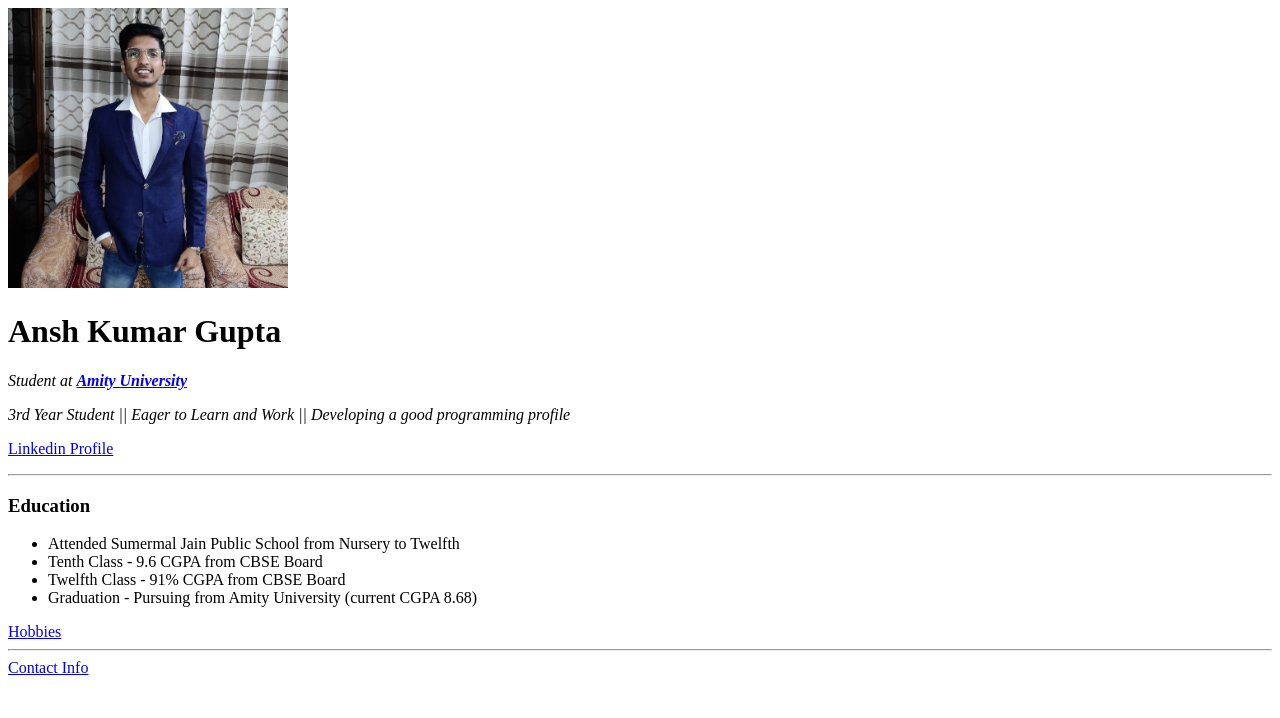
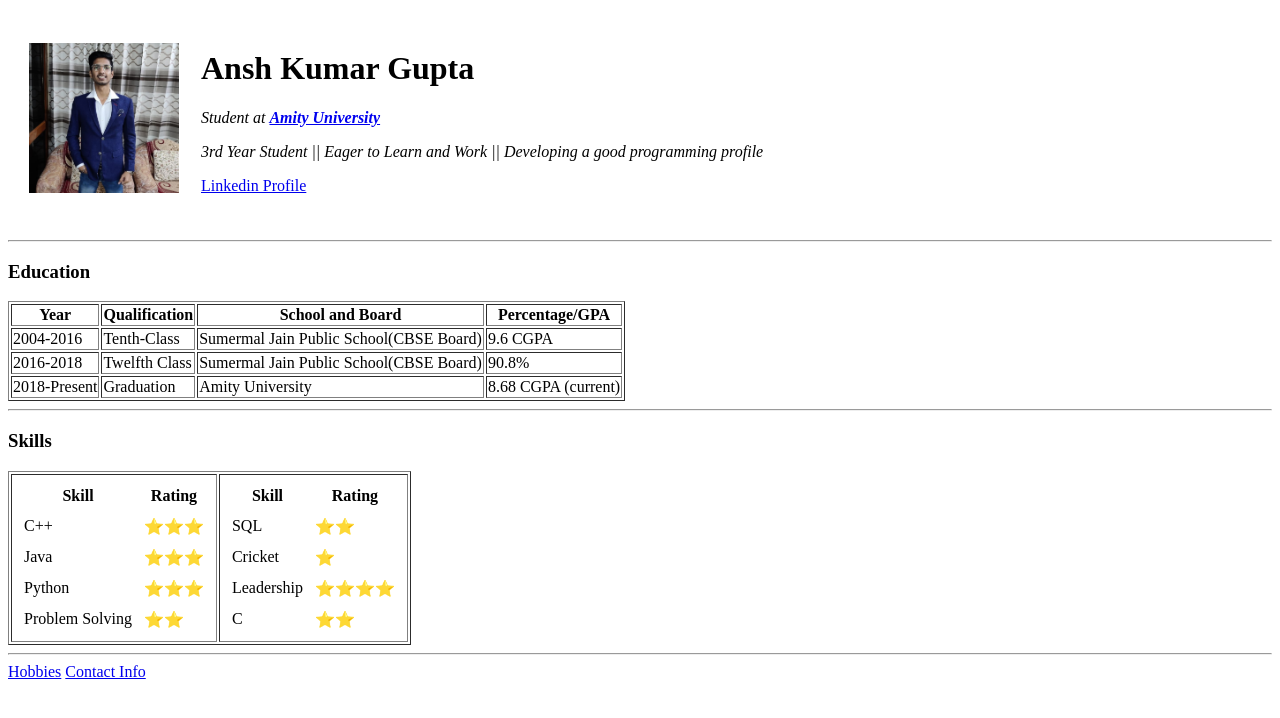
Before and after one commit to Ansh7899/Portfolio-with-basic-HTML-and-CSS, a plain HTML site: page index.html in a window 1280 px wide. Drawn offline with Linux system fonts and the light colour scheme.

Commit message:
Html Complete Section used

```diff
--- a/index.html
+++ b/index.html
@@ -7,23 +7,104 @@
 </head>
 
 <body>
-  <img src="WhatsApp Image 2020-12-29 at 23.49.15.jpeg" alt="Ansh's Profile Picture" style="width:280px;height:280px;">
-  <h1>Ansh Kumar Gupta</h1>
-  <p><em>Student at <strong><a href="https://www.amity.edu/">Amity University</a></strong></em></p>
-  <p><em>3rd Year Student || Eager to Learn and Work || Developing a good programming profile</em></p>
-  <p><a href="https://www.linkedin.com/in/ansh-kumar-gupta-144123197/">Linkedin Profile</a></p>
+  <table cellspacing=20>
+    <tr>
+      <td><img src="WhatsApp Image 2020-12-29 at 23.49.15.jpeg" alt="Ansh's Profile Picture" style="width:150px;height:150px;"></td>
+      <td>
+        <h1>Ansh Kumar Gupta</h1>
+        <p><em>Student at <strong><a href="https://www.amity.edu/">Amity University</a></strong></em></p>
+        <p><em>3rd Year Student || Eager to Learn and Work || Developing a good programming profile</em></p>
+        <p><a href="https://www.linkedin.com/in/ansh-kumar-gupta-144123197/">Linkedin Profile</a></p>
+      </td>
+    </tr>
+  </table>
   <hr>
   <h3>Education</h3>
-  <ul>
-    <li>Attended Sumermal Jain Public School from Nursery to Twelfth</li>
-    <li>Tenth Class - 9.6 CGPA from CBSE Board </li>
-    <li>Twelfth Class - 91% CGPA from CBSE Board</li>
-    <li>Graduation - Pursuing from Amity University (current CGPA 8.68)</li>
-  </ul>
+  <table border=1>
+    <thead>
+      <th>Year</th>
+      <th>Qualification</th>
+      <th>School and Board</th>
+      <th>Percentage/GPA</th>
+    </thead>
+    <tbody>
+      <tr>
+        <td>2004-2016</td>
+        <td>Tenth-Class</td>
+        <td>Sumermal Jain Public School(CBSE Board)</td>
+        <td>9.6 CGPA</td>
+      </tr>
+      <tr>
+        <td>2016-2018</td>
+        <td>Twelfth Class</td>
+        <td>Sumermal Jain Public School(CBSE Board)</td>
+        <td>90.8%</td>
+      </tr>
+      <tr>
+        <td>2018-Present</td>
+        <td>Graduation</td>
+        <td>Amity University</td>
+        <td>8.68 CGPA (current)</td>
+      </tr>
+    </tbody>
+  </table>
+  <hr>
+  <h3>Skills</h3>
+  </table>
+  <table border=1>
+    <td>
+      <table cellspacing=10>
+        <thead>
+          <th>Skill</th>
+          <th>Rating</th>
+        </thead>
+        <tr>
+          <td>C++</td>
+          <td>⭐⭐⭐</td>
+        </tr>
+        <tr>
+          <td>Java</td>
+          <td>⭐⭐⭐</td>
+        </tr>
+        <tr>
+          <td>Python</td>
+          <td>⭐⭐⭐</td>
+        </tr>
+        <tr>
+          <td>Problem Solving</td>
+          <td>⭐⭐</td>
+        </tr>
+      </table>
+    </td>
+    <td>
+      <table cellspacing=10>
+        <thead>
+          <th>Skill</th>
+          <th>Rating</th>
+        </thead>
+        <tr>
+          <td>SQL</td>
+          <td>⭐⭐</td>
+        </tr>
+        <tr>
+          <td>Cricket</td>
+          <td>⭐</td>
+        </tr>
+        <tr>
+          <td>Leadership</td>
+          <td>⭐⭐⭐⭐</td>
+        </tr>
+        <tr>
+          <td>C</td>
+          <td>⭐⭐</td>
+        </tr>
+      </table>
+    </td>
+  </table>
+  <hr>
   <a href="hobbies.html">Hobbies</a>
-  <br>
-  <hr>
   <a href="contact-info.html">Contact Info</a>
+
 </body>
 
 </html>
```
Also changed, not shown: contact-info.html (+13 -2 lines), 1 other file.
